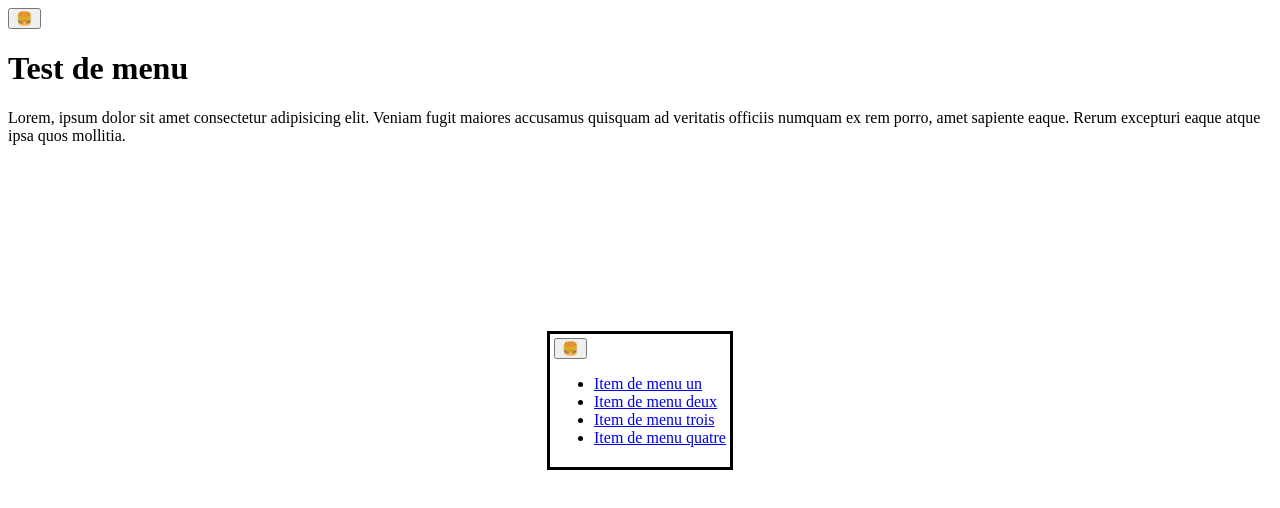
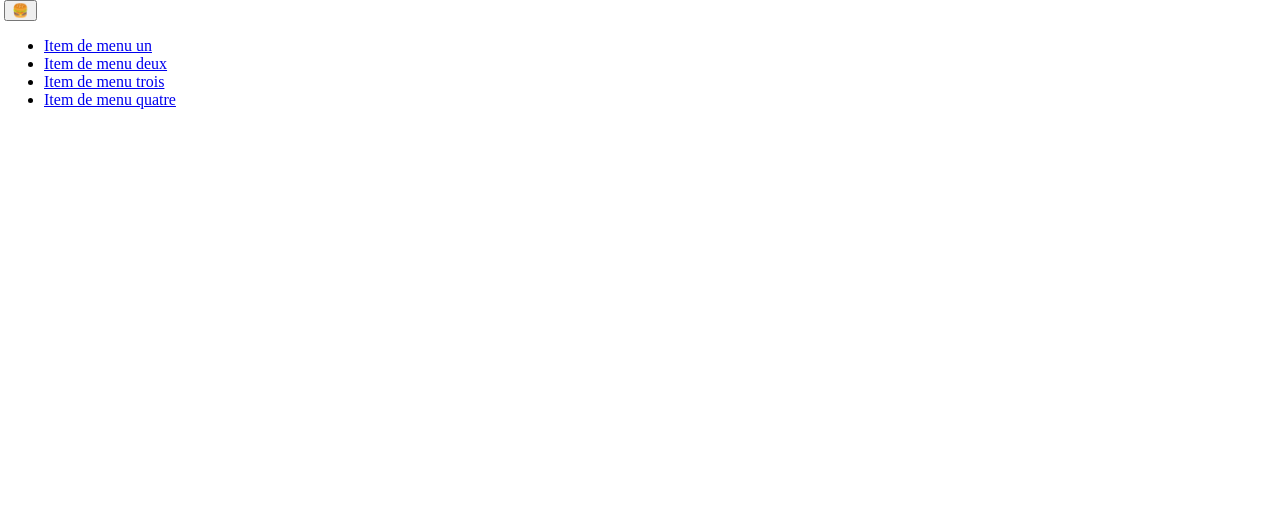
Before and after one commit to MMI-NFC-2026/sae105-r112-tp2-jeremyvcr, a plain HTML site: page index.html in a window 1280 px wide. Both pictures are taken after a click on the button "Menu". Drawn offline with Linux system fonts and the light colour scheme.

Commit message:
Le menu plein écran

```diff
--- a/css/style.css
+++ b/css/style.css
@@ -1 +1,8 @@
 /* code css à faire */
+/* --- menu (popover plein écran) --- */
+
+.menu {
+  width: 100%;
+  height: 100%;
+  border: 0;
+}
```
